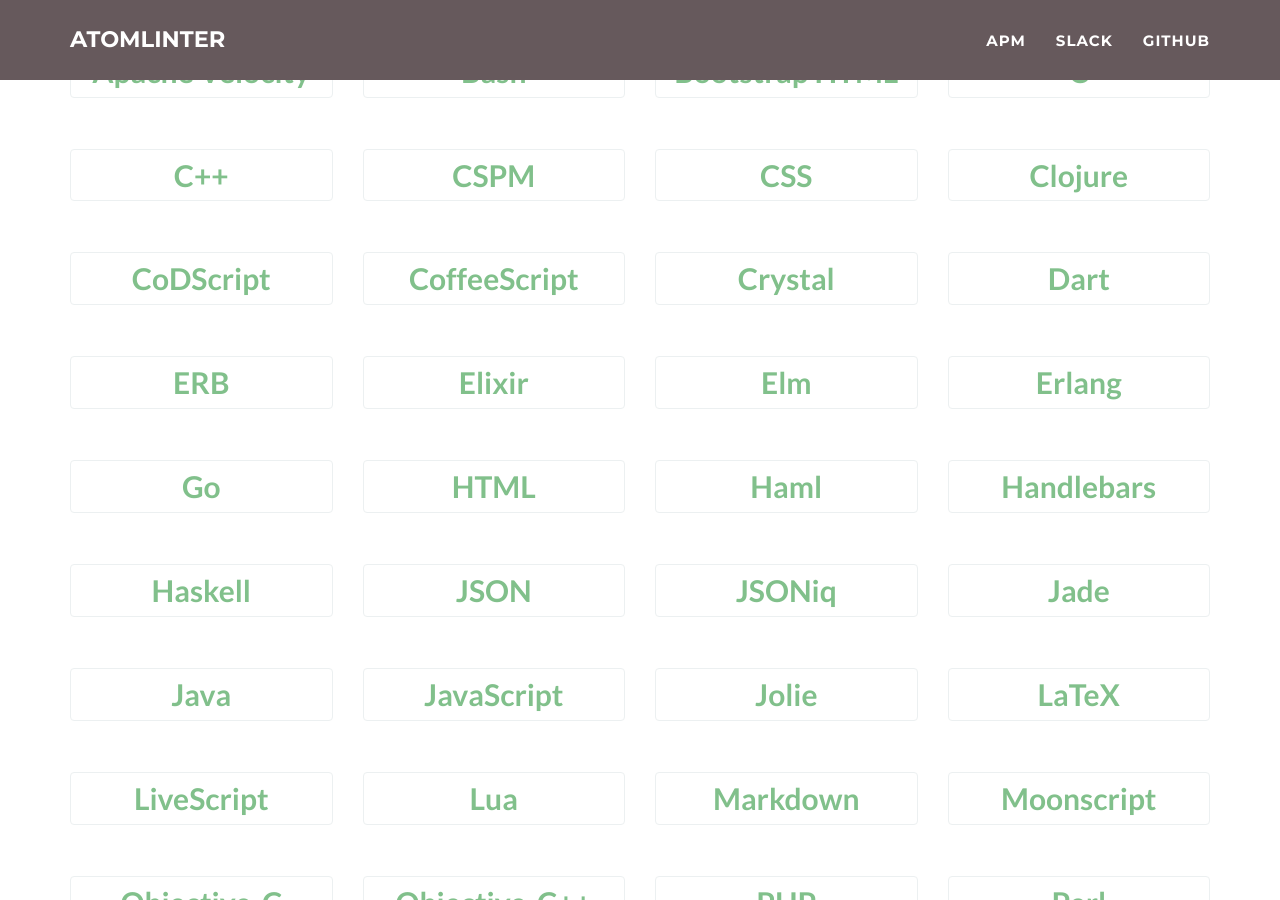
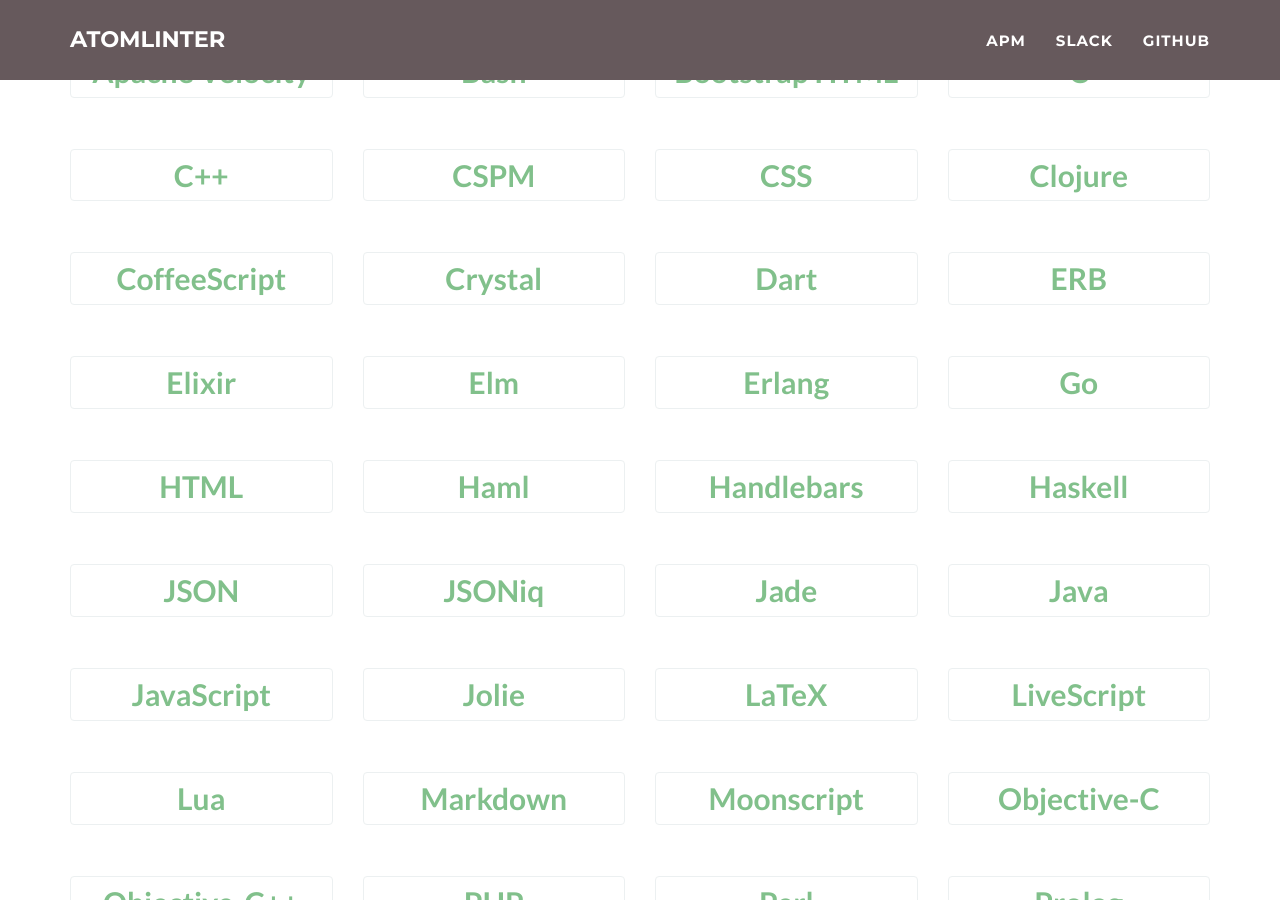
Before and after one commit to AtomLinter/atomlinter.github.io, a Jekyll site: the page built from index.html, in a window 1280 px wide and 900 px high, scrolled down 824 px. Built offline with Jekyll 4.4.1, drawn with Linux system fonts in a browser that asks for light colours.

Commit message:
Remove linter-codscriptizer
Ref: AtomLinter/linter-codscriptizer#2

```diff
--- a/_config.yml
+++ b/_config.yml
@@ -260,11 +260,6 @@
         packages:
           - title: linter-squirrel
             url: https://atom.io/packages/linter-squirrel
-      - title: CoDScript
-        modal: cod
-        packages:
-          - title: linter-codscript
-            url: https://atom.io/packages/linter-codscript
       - title: harbour
         modal: harbour
         packages:
```
